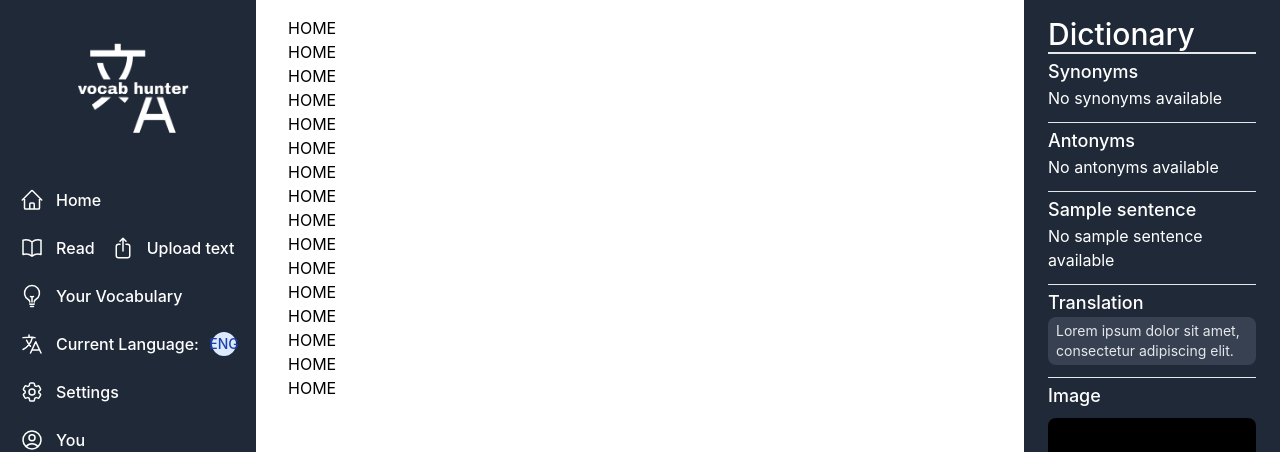
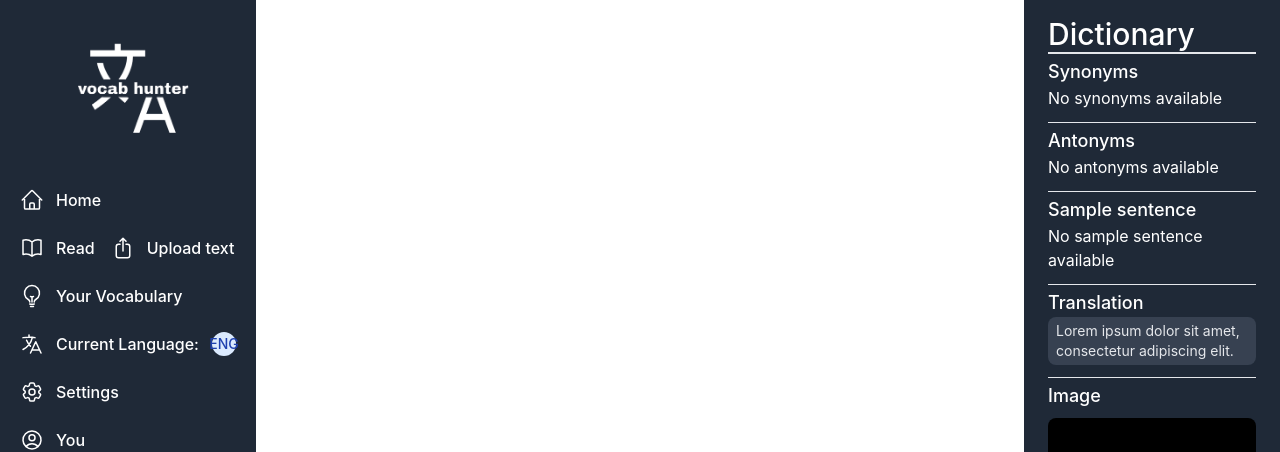
Before and after one commit to zehdi02/vocab-hunter, a React (Create React App) app: page /home in a window 1280 px wide. Shown: the top 452 px of the page. Built offline with nearby package versions, Linux system fonts and the light colour scheme; grey boxes are pictures that could not be loaded.

Commit message:
Changed up user.js to be more dynamic

```diff
--- a/package.json
+++ b/package.json
@@ -14,6 +14,7 @@
     "mongodb": "^5.6.0",
     "react": "^18.2.0",
     "react-dom": "^18.2.0",
+    "react-json-pretty": "^2.2.0",
     "react-router-dom": "^6.13.0",
     "react-scripts": "^5.0.1",
     "web-vitals": "^2.1.4"
--- a/src/components/Sidebar/Pages/Home.js
+++ b/src/components/Sidebar/Pages/Home.js
@@ -1,24 +1,12 @@
+import { useAuth0 } from "@auth0/auth0-react";
 import React from "react";
+import JSONPretty from "react-json-pretty";
 
 function Home() {
+  const {user} = useAuth0();
+
   return (
     <div className="HOME">
-      <div>HOME</div>
-      <div>HOME</div>
-      <div>HOME</div>
-      <div>HOME</div>
-      <div>HOME</div>
-      <div>HOME</div>
-      <div>HOME</div>
-      <div>HOME</div>
-      <div>HOME</div>
-      <div>HOME</div>
-      <div>HOME</div>
-      <div>HOME</div>
-      <div>HOME</div>
-      <div>HOME</div>
-      <div>HOME</div>
-      <div>HOME</div>
     </div>
   );
 }
--- a/src/components/Sidebar/Pages/User.js
+++ b/src/components/Sidebar/Pages/User.js
@@ -1,8 +1,10 @@
+import { useAuth0 } from "@auth0/auth0-react";
 import React from "react";
+import JSONPretty from "react-json-pretty";
 // import {} form 'react-router-dom';
 
 function User() {
-
+  const {user} = useAuth0();
 
   return (
     <div className="User h-full bg-gray-800 rounded-xl">
@@ -61,7 +63,7 @@ function User() {
           <div class="mt-20 text-center border-b pb-12">
             {" "}
             <h1 class="text-4xl font-medium text-gray-200">
-              user-guest,
+              {user.nickname}
               <span class="font-light text-gray-300"> age</span>
             </h1>{" "}
             <p class="font-light text-gray-300 mt-3">Bucharest, Romania</p>{" "}
--- a/src/components/Sidebar/Sidebar.js
+++ b/src/components/Sidebar/Sidebar.js
@@ -67,6 +67,7 @@ function Sidebar() {
                 <span class="flex-1 ml-3 whitespace-nowrap">Home</span>
               </Link>
             </li>
+
             <li className="flex ">
               <Link
                 to="/reader"
@@ -141,6 +142,7 @@ function Sidebar() {
                 </span>
               </Link>
             </li>
+
             <li>
               <Link
                 to="/languages"
@@ -168,6 +170,7 @@ function Sidebar() {
                 </span>
               </Link>
             </li>
+
             <li>
               <Link
                 to="/settings"
@@ -195,6 +198,7 @@ function Sidebar() {
                 <span class="flex-1 ml-3 whitespace-nowrap">Settings</span>
               </Link>
             </li>
+
             <li className="flex ">
               <Link
                 to="/user"
```
Also changed, not shown: 1 other file (tests, documents, lock files or other folders).
